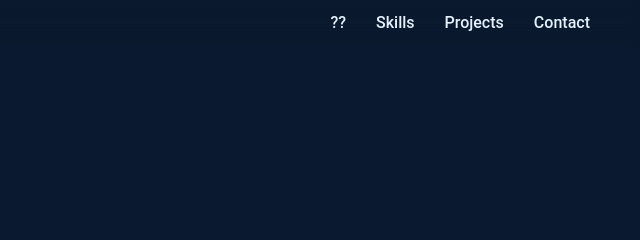
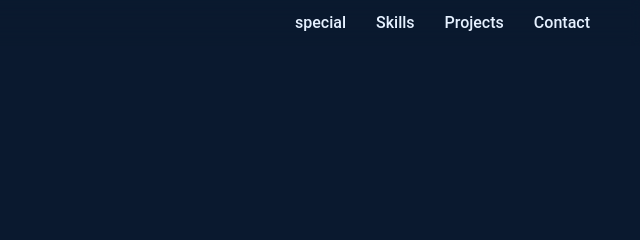
Before and after one commit to samunderSingh12/Tumhare-thoughts, a plain HTML site: page index.html in a window 1280 px wide. Shown: the top 240 px of the page, 630-1270 px from the left. Drawn offline with nearby package versions, Linux system fonts and the light colour scheme.

Commit message:
Update index.html

```diff
--- a/index.html
+++ b/index.html
@@ -387,7 +387,7 @@
         <nav class="container">
             <div class="logo">SS</div>
             <ul>
-                <li><a href="chor.html">??</a></li>
+                <li><a href="chor.html">special</a></li>
                 <li><a href="#skills">Skills</a></li>
                 <li><a href="#projects">Projects</a></li>
                 <li><a href="#contact">Contact</a></li>
```
